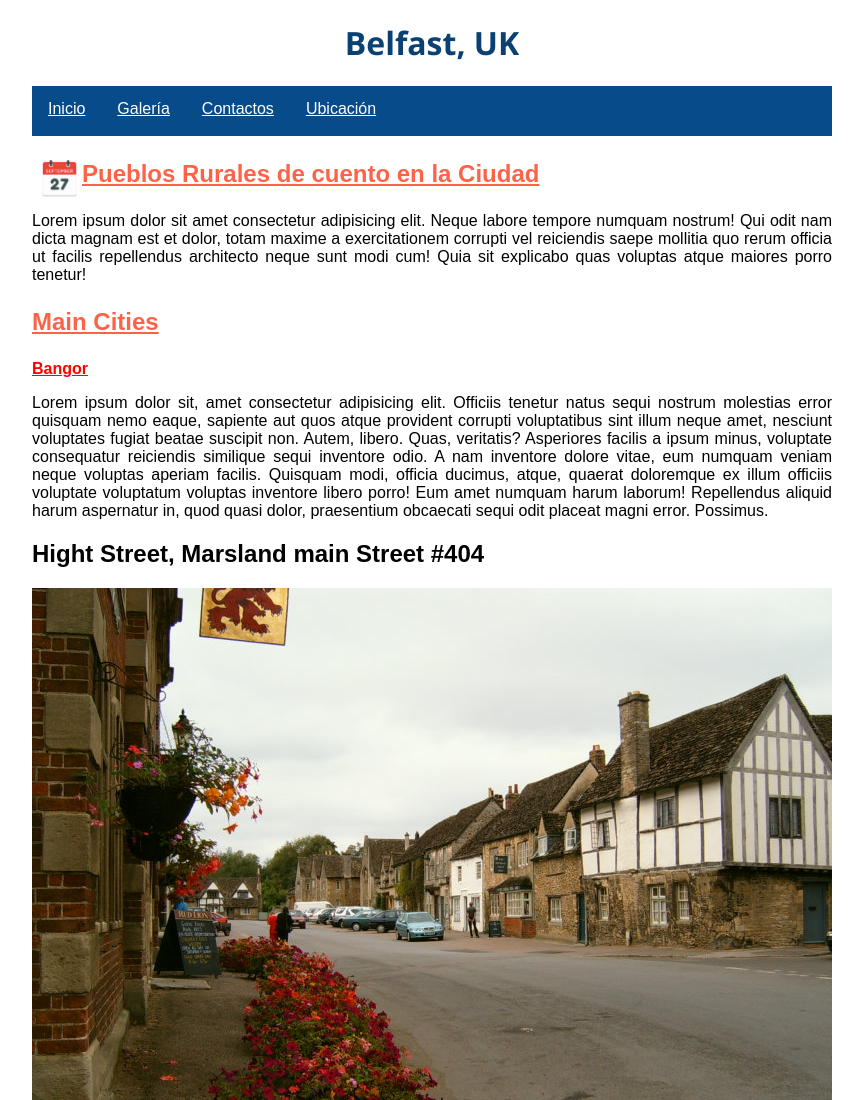
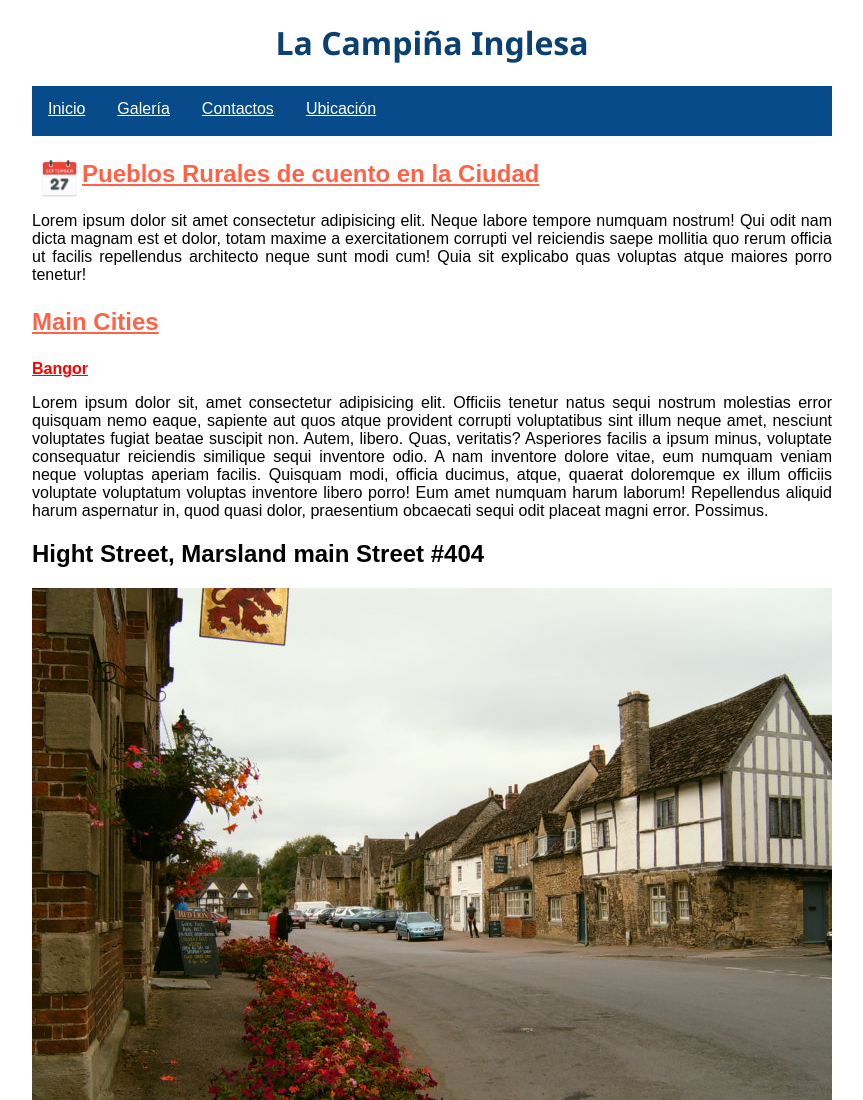
Before and after one commit to RicardoAcostaMorales/proyecto1, a website: page index.html in a window 1280 px wide. Shown: the top 1100 px of the page, without its empty margins (208-1071 px from the left). Drawn offline with Linux system fonts and the light colour scheme.

Commit message:
Update index.html

```diff
--- a/index.html
+++ b/index.html
@@ -6,14 +6,14 @@
     <meta http-equiv="X-UA-Compatible" content="IE=edge">
     <meta name="viewport" content="width=device-width, initial-scale=1.0">
     <link rel="stylesheet" href="css/estilos.css">
-    <title>Belfast</title>
+    <title>Proyecto1</title>
 </head>
 
 <body>
     <div id="principal">
         <!-- encabezado de la pagina -->
         <header>
-            <h1>Belfast, UK</h1>
+            <h1>La Campiña Inglesa</h1>
             <nav>
                 <ul>
                     <li><a href="#">Inicio</a></li>
```
